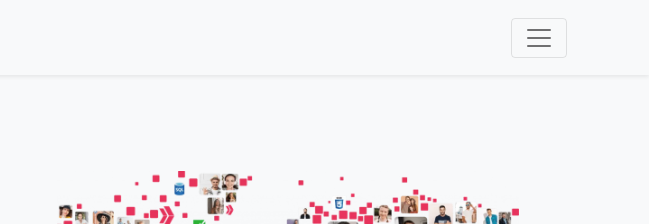
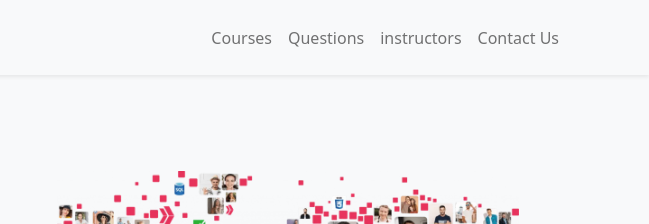
Before and after one commit to rudebeard/watch, a plain HTML site: page index.html in a window 1280 px wide. Shown: the top 224 px of the page, 631-1280 px from the left. Drawn offline with nearby package versions, Linux system fonts and the light colour scheme.

Commit message:
something working

```diff
--- a/index.html
+++ b/index.html
@@ -13,7 +13,7 @@
 
 <body id="home">
 
-<nav class="navbar navbar-expang-lg bg-light navbar-light fixed-top shadow-sm">
+<nav class="navbar navbar-expand-lg bg-light navbar-light fixed-top shadow-sm">
   <div class="container">
        <a href="#home" class="navbar-brand d-flex align-items-center">
         <img src="./imag/logo.png" alt="" width="50">
@@ -24,8 +24,8 @@
       <span class="navbar-toggler-icon"></span>
     </button>
 
-   <div class="collapse navbar-collapse" id="#navigation">
-      <ul class="navbar-nav">
+   <div class="collapse navbar-collapse" id="navigation">
+      <ul class="navbar-nav ms-auto">
         <li class="nav-item">
           <a href="#courses-section" class="nav-link">Courses</a>
         </li>
```
